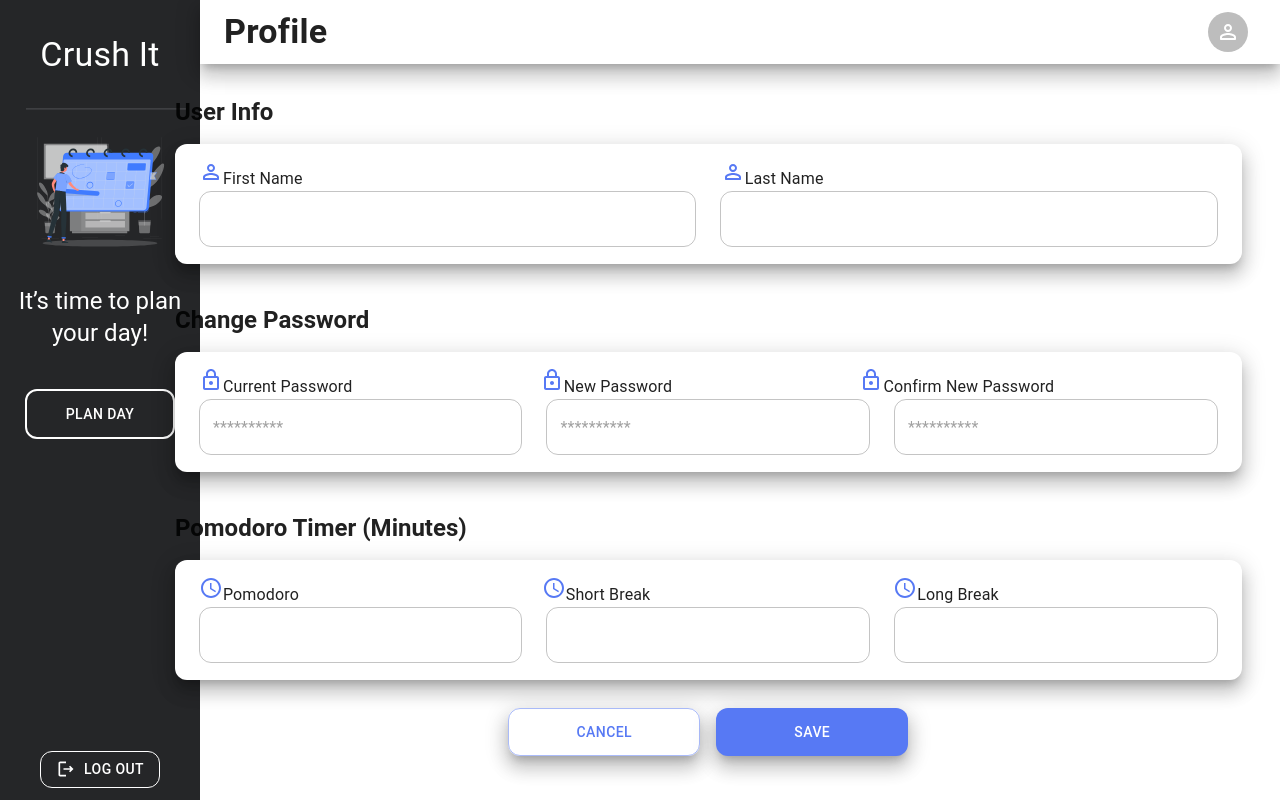
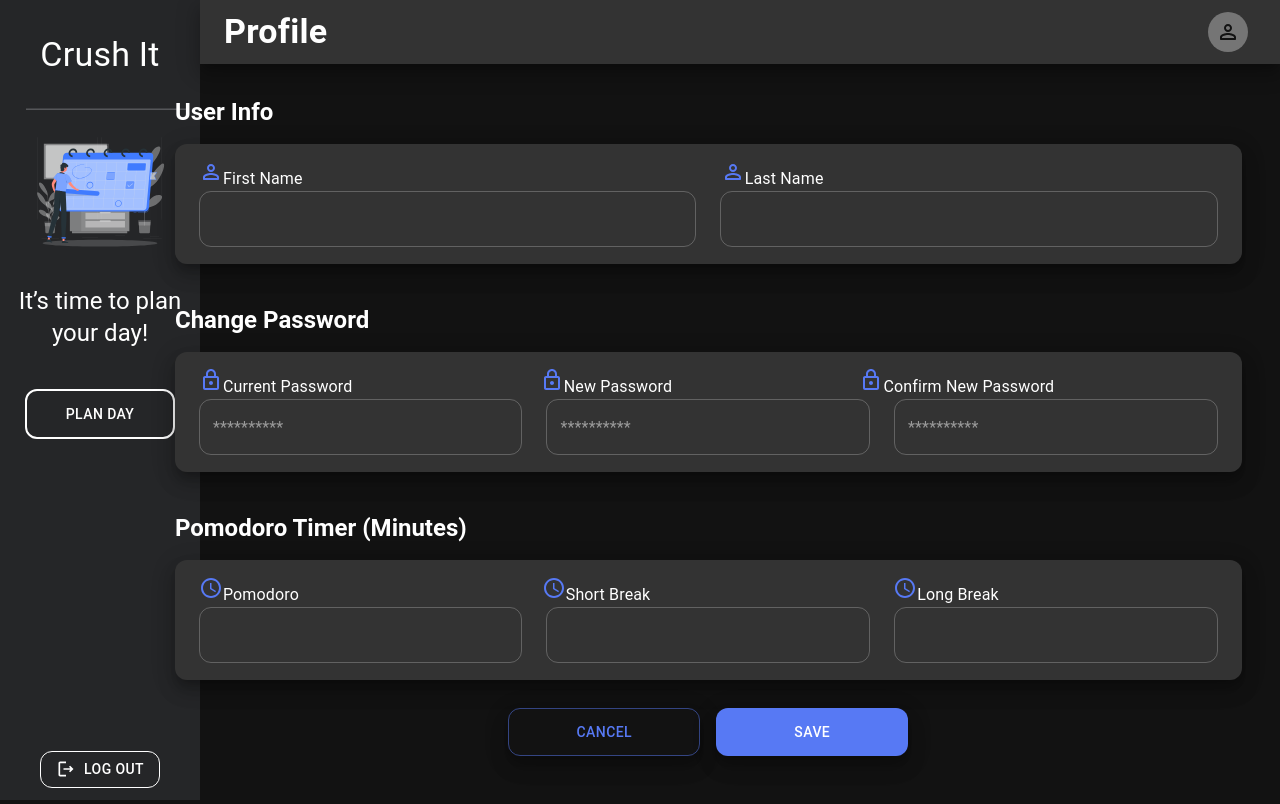
Before and after one commit to jcabrera2502/NJIT-Lowlanders, a React (Create React App) app in the folder frontend/: page /Profile in a window 1280 px wide. Built offline with nearby package versions, Linux system fonts and the light colour scheme; no server answers.

Commit message:
Finished profile page.

```diff
--- a/frontend/src/App.js
+++ b/frontend/src/App.js
@@ -13,6 +13,7 @@ import { createTheme, ThemeProvider} from "@mui/material/styles";
 const theme = createTheme({
   palette:
   {
+    mode: "dark",
     purple:
     {
       main: "#5779F4",
--- a/frontend/src/components/Central-Components/Profile.jsx
+++ b/frontend/src/components/Central-Components/Profile.jsx
@@ -30,6 +30,10 @@ const Profile = () => {
     const handlePasswordUpdate = async () => {
         updateUserData();
         //compare fields
+        if (currentPassword === "")
+        {
+            return;
+        }
         if (newPassword !== confirmNewPassword) {
             setError("New passwords do not match.");
             return;
@@ -232,6 +236,7 @@ const Profile = () => {
                             <Typography sx={{fontWeight: "bold"}}variant="h4">Profile</Typography>
                             <Box sx={{flexGrow: 1}}></Box>
                             <IconButton onClick={() => (window.location.href = "http://localhost:3000/Profile")}><Avatar><PermIdentityRoundedIcon /></Avatar></IconButton>
+                            <Typography sx={{fontWeight: "bold"}}>{data?.firstName} {data?.lastName}</Typography>
                         </Toolbar>
                     </AppBar>
                 {/* Page information*/}
@@ -289,6 +294,7 @@ const Profile = () => {
                                         defaultValue={data?.lastName}
                                         id='CurrentPassword'
                                         onChange={(e) => setCurrentPassword(e.target.value)}
+                                        type="password"
                                     >
                                     </TextField>
 
@@ -298,6 +304,7 @@ const Profile = () => {
                                         placeholder= "**********"
                                         id="NewPassword"
                                         onChange={(e) => setNewPassword(e.target.value)}
+                                        type="password"
                                     >
                                     </TextField>
 
@@ -307,6 +314,7 @@ const Profile = () => {
                                         placeholder= "**********"
                                         id="ConfirmcurrentPassword"
                                         onChange={(e) => setConfirmNewPassword(e.target.value)}
+                                        type="password"
                                     >
                                     </TextField>
                                 </Box>
```
